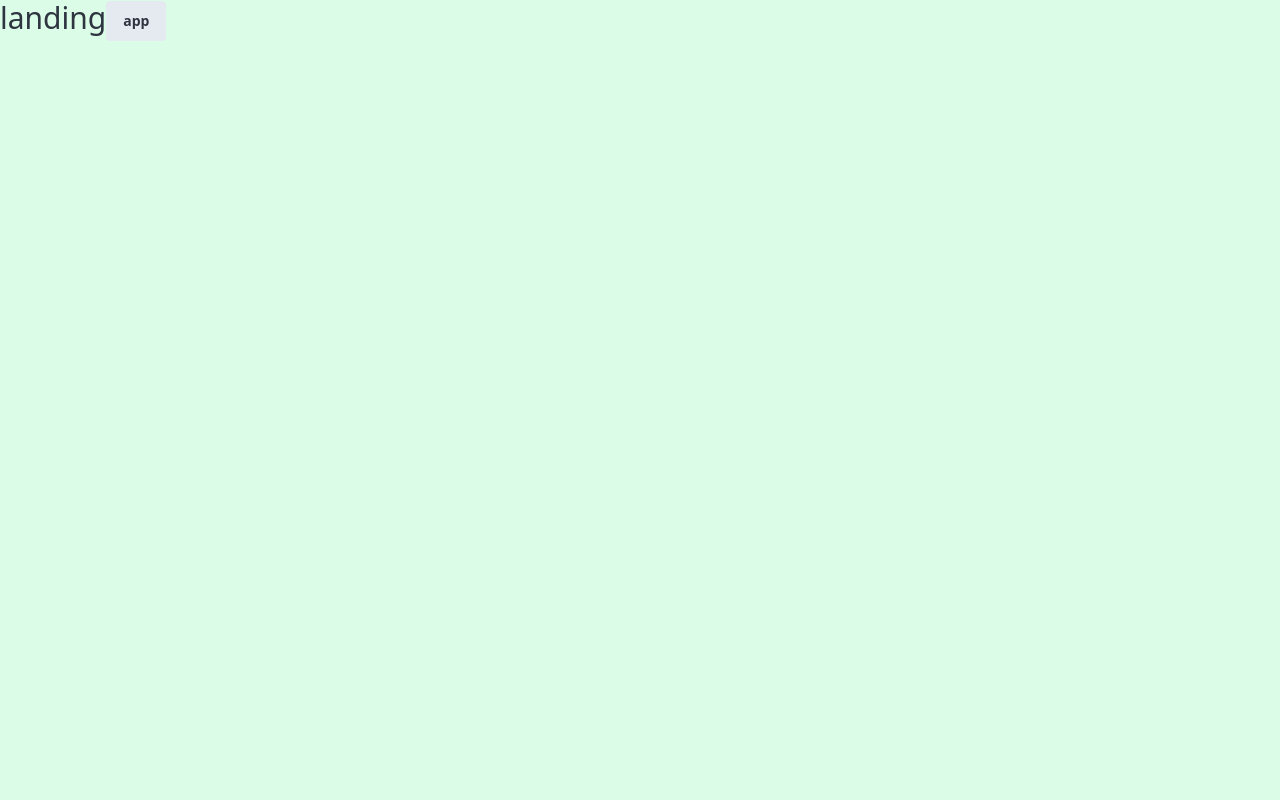
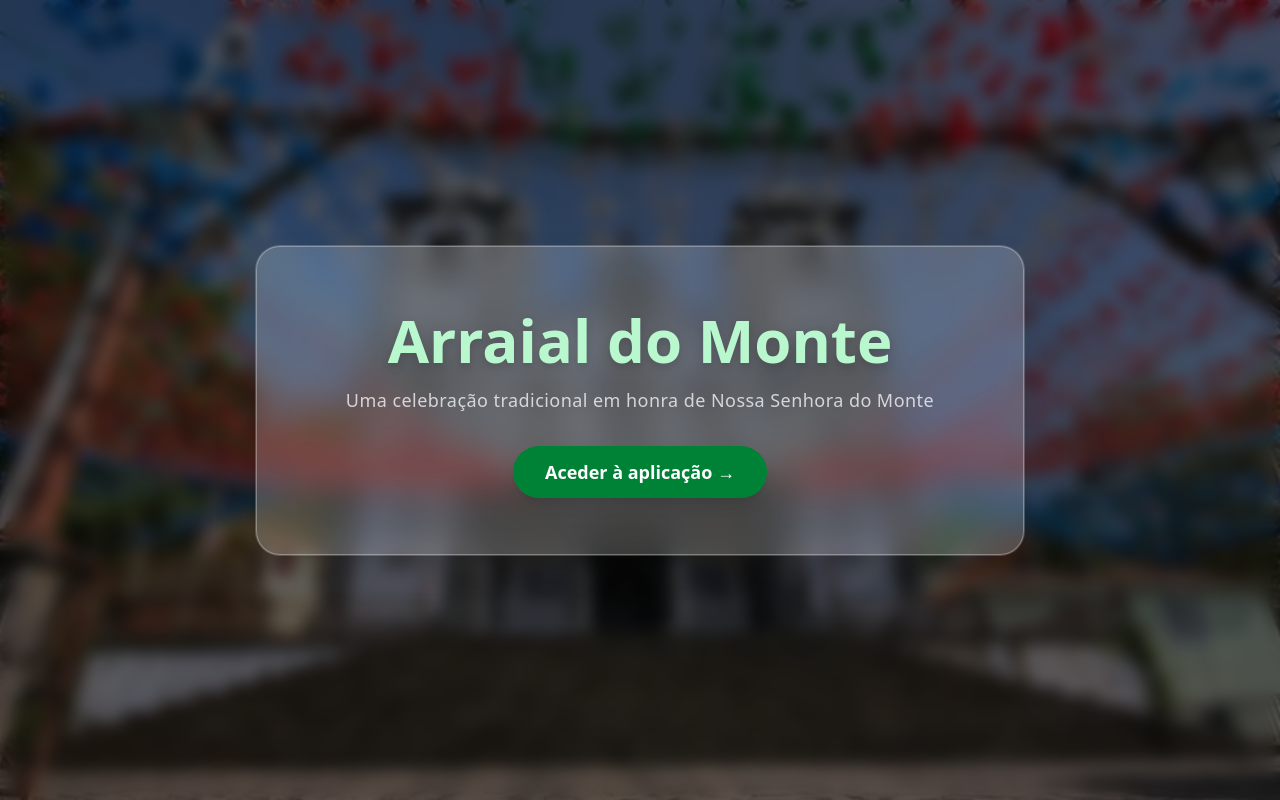
Before and after one commit to the-rfer/iframe-test, a React (Vite) app in the folder vite/: page / in a window 1280 px wide. Built offline with nearby package versions, Linux system fonts and the light colour scheme.

Commit message:
upd frontend

```diff
--- a/vite/src/components/map.jsx
+++ b/vite/src/components/map.jsx
@@ -46,11 +46,6 @@ export default function Map() {
                 }}
             />
 
-            {/* <Polygon positions={monteData.position}>
-                    <Tooltip direction='top' sticky>
-                        {monteData.name}
-                    </Tooltip>
-                </Polygon> */}
             <RenderPolygons poly={venda_de_carne} />
             <RenderPolygons poly={comes_e_bebes} />
             <RenderPolygons poly={venda_de_velas} />
@@ -82,5 +77,6 @@ function swapCoordsArray(coords) {
         return [coords[1], coords[0]];
     }
 
+    // chamada recursiva para deep nest arrays
     return coords.map(swapCoordsArray);
 }
--- a/vite/src/data/polygons.js
+++ b/vite/src/data/polygons.js
@@ -1,4 +1,4 @@
-const venda_de_carne = {
+export const venda_de_carne = {
     type: 'FeatureCollection',
     name: 'Espaoparaavendadecarnesverdes_5',
     crs: {
@@ -225,7 +225,7 @@ const venda_de_carne = {
     ],
 };
 
-const comes_e_bebes = {
+export const comes_e_bebes = {
     type: 'FeatureCollection',
     name: 'Espaoparaavendadecomesebebes_4',
     crs: {
@@ -614,7 +614,7 @@ const comes_e_bebes = {
     ],
 };
 
-const venda_de_velas = {
+export const venda_de_velas = {
     type: 'FeatureCollection',
     name: 'espaoparaavendadevelas_1',
     crs: {
@@ -1273,7 +1273,7 @@ const venda_de_velas = {
     ],
 };
 
-const meio_motorizado = {
+export const meio_motorizado = {
     type: 'FeatureCollection',
     name: 'espaoparaavendaemmeiomotorizado_2',
     crs: {
@@ -1878,7 +1878,7 @@ const meio_motorizado = {
     ],
 };
 
-const pequenos_balcoes = {
+export const pequenos_balcoes = {
     type: 'FeatureCollection',
     name: 'espaoparaavendedepequenosbalcoes_3',
     crs: {
@@ -2428,11 +2428,3 @@ const pequenos_balcoes = {
         },
     ],
 };
-
-export {
-    venda_de_carne,
-    comes_e_bebes,
-    venda_de_velas,
-    meio_motorizado,
-    pequenos_balcoes,
-};
--- a/vite/src/pages/index/page.jsx
+++ b/vite/src/pages/index/page.jsx
@@ -1,14 +1,40 @@
-import Map from '@/components/map';
 import { NavLink } from 'react-router';
 
 export function Index() {
     return (
-        <div className='flex-col flex-1 bg-green-100 w-full h-screen text-3xl'>
-            landing
-            {/* <Map /> */}
-            <NavLink to='/app' className='btn'>
-                app
-            </NavLink>
+        <div
+            className='relative flex justify-center items-center px-4 min-h-screen'
+            style={{
+                backgroundImage: "url('/monte-arraial.webp')",
+                backgroundSize: 'cover',
+                backgroundPosition: 'center',
+                backgroundAttachment: 'fixed',
+                willChange: 'transform',
+            }}
+        >
+            <div className='z-0 absolute inset-0 bg-black/60 backdrop-blur-sm' />
+
+            <main
+                className='z-20 relative space-y-8 bg-white/20 hover:bg-white/30 shadow-2xl hover:shadow-2xl backdrop-blur-lg backdrop-saturate-150 p-10 md:p-14 border border-white/30 rounded-3xl ring-1 ring-white/20 w-full max-w-3xl text-gray-100 text-center transition-all duration-500'
+                aria-label='Informações sobre o Arraial do Monte'
+            >
+                <header className='space-y-2'>
+                    <h1 className='drop-shadow-lg font-extrabold text-green-200 text-5xl md:text-6xl leading-tight'>
+                        Arraial do Monte
+                    </h1>
+                    <p className='text-gray-100/80 text-base md:text-lg tracking-wide'>
+                        Uma celebração tradicional em honra de Nossa Senhora do
+                        Monte
+                    </p>
+                </header>
+
+                <NavLink
+                    to='/app'
+                    className='inline-flex justify-center items-center gap-3 bg-green-700 hover:bg-green-800 shadow-lg hover:shadow-[0_0_20px_rgba(34,197,94,0.4)] px-8 py-3 rounded-full focus:outline-none focus:ring-4 focus:ring-green-400/50 font-semibold text-white text-lg hover:scale-105 transition-all duration-100'
+                >
+                    Aceder à aplicação &#8594;
+                </NavLink>
+            </main>
         </div>
     );
 }
```
Also changed, not shown: vite/public/monte-arraial.webp (added).
